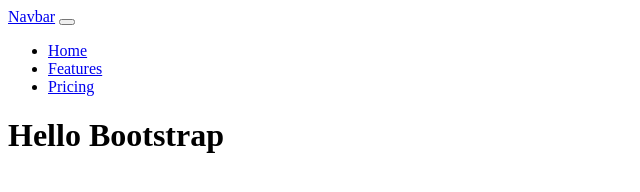
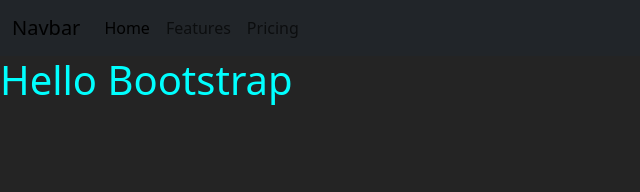
Before and after one commit to Patryk-1998/npm--repo, a website: page index.html in a window 1280 px wide. Shown: the whole page, without its empty margins (0-640 px from the left). Drawn offline with Linux system fonts and the light colour scheme; the site is published under a folder, as on GitHub Pages, so addresses that start at the root find nothing.

Commit message:
yet another commit

```diff
--- a/index.html
+++ b/index.html
@@ -4,11 +4,8 @@
     <meta charset="UTF-8" />
     <meta name="viewport" content="width=device-width, initial-scale=1" />
     <title>Document</title>
-    <link
-      rel="stylesheet"
-      href="/node_modules/bootstrap/dist/css/bootstrap.min.css"
-    />
-    <link rel="stylesheet" href="/css/style.css" />
+    <link rel="stylesheet" href="./css/bootstrap.min.css" />
+    <link rel="stylesheet" href="./css/style.css" />
   </head>
   <body>
     <nav class="navbar navbar-expand-lg navbar-light bg-dark">
@@ -41,6 +38,6 @@
       </div>
     </nav>
     <h1>Hello Bootstrap</h1>
-    <script src="/node_modules/bootstrap/dist/js/bootstrap.bundle.min.js"></script>
+    <script src="./js/bootstrap.bundle.min.js"></script>
   </body>
 </html>
```
Also changed, not shown: css/bootstrap.min.css (added), js/bootstrap.bundle.min.js (added).
